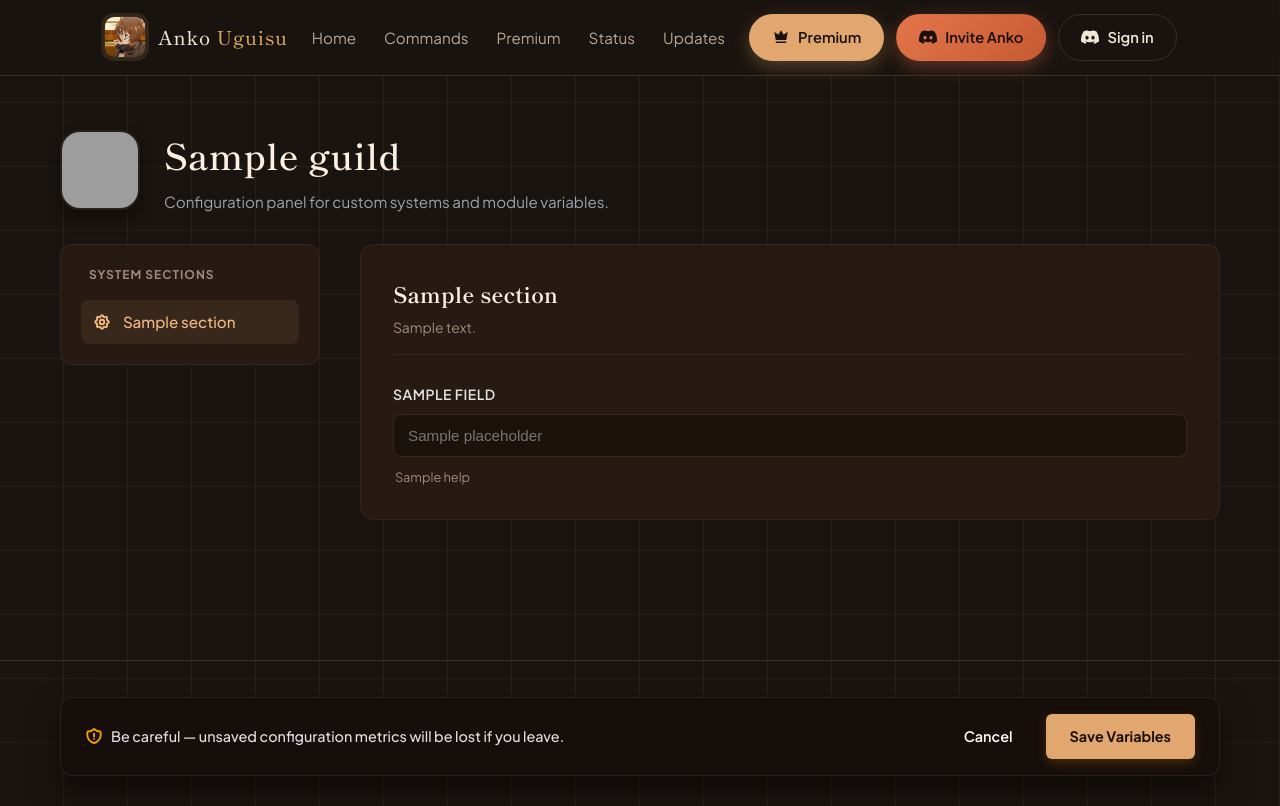
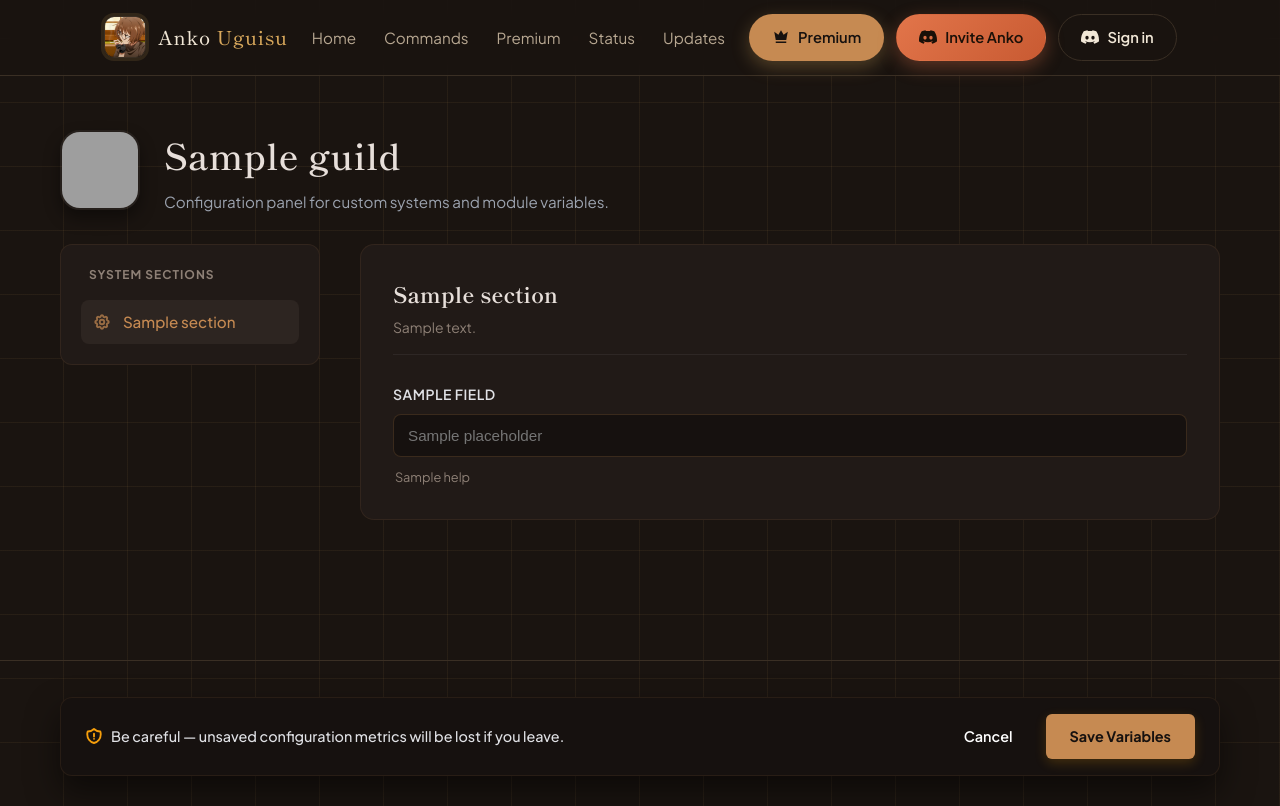
Before and after one commit to vincent-smg/bot-siter-, a Flask app: template templates/dashboard_guild.html in a window 1280 px wide. Run offline with Flask 3, Linux system fonts and the light colour scheme; tables that the repository leaves empty hold one stand-in row (values such as "Sample post"); the template is opened without the code that fills it: values that come from a table or form of the project are taken from there, most other values are stand-ins (such as "Sample title", 1, 10 or a date in 2020); grey boxes are pictures that could not be loaded.

Commit message:
Update dashboard_guild.html

```diff
--- a/templates/dashboard_guild.html
+++ b/templates/dashboard_guild.html
@@ -3,7 +3,7 @@
 {% block title %}{{ guild.name }} Configuration | Anko Uguisu{% endblock %}
 
 {% block content %}
-<header class="page-head" style="background: linear-gradient(180deg, var(--bg-deep) 0%, rgba(28, 18, 12, 0) 100%); padding: 50px 0 30px 0;">
+<header class="page-head" style="background: linear-gradient(180deg, var(--bg-deep) 0%, rgba(22, 17, 15, 0) 100%); padding: 50px 0 30px 0;">
   <div class="container" style="max-width: 1200px; margin: 0 auto; padding: 0 20px;">
     <div class="dash-guild-heading" style="display: flex; align-items: center; gap: 24px;">
       {% if guild.icon %}
@@ -115,90 +115,83 @@
 </div>
 
 <style>
-  /* Base structural container changes to override cool grays */
-  .dash-section-nav {
-    background: #261a12 !important; /* Warm panel brown */
-    border: 1px solid rgba(226, 167, 111, 0.08) !important;
+  /* Base structural: Darker Coffee Brown */
+  .dash-section-nav, .settings-block {
+    background: #211a17 !important;
+    border: 1px solid rgba(198, 138, 82, 0.1) !important;
   }
 
-  .settings-block {
-    background: #261a12 !important; /* Warm panel brown */
-    border: 1px solid rgba(226, 167, 111, 0.08) !important;
-  }
-
-  /* Form Inputs (Deeper background contrast) */
+  /* Form Inputs: Deepest Coffee Background */
   .dashboard-native-input,
   .dashboard-native-textarea,
   .tag-array-container,
   .dashboard-toggle-switch {
-    background: #1c120c !important; /* Base deep background color */
-    border: 1px solid rgba(226, 167, 111, 0.15) !important;
-    color: #fcefe3 !important; /* Off-white warm text */
+    background: #16110f !important;
+    border: 1px solid rgba(198, 138, 82, 0.2) !important;
+    color: #e7dfda !important;
   }
 
-  /* Text elements mapping */
+  /* Text: Neutral Coffee Cream and Muted Sepia */
   .settings-block__title, h1, h2 {
-    color: #fcefe3 !important;
+    color: #e7dfda !important;
   }
 
   .settings-block__desc, .field-help-hint, .dash-section-nav__label {
-    color: #a08a7c !important; /* Muted sepia text */
+    color: #8e8076 !important;
   }
 
-  /* Left Navigation Interaction Details */
+  /* Navigation: Active state matching the Landing Page Gold */
   .dash-section-nav__link {
-    color: #a08a7c !important;
+    color: #8e8076 !important;
   }
 
   .dash-section-nav__link.is-active {
-    background: #38271b !important; /* Distinct selected brown layer */
-    color: #f3b982 !important; /* Warm theme gold text */
+    background: #2d2521 !important;
+    color: #c68a52 !important;
   }
 
   .dash-section-nav__link.is-active .dash-section-nav__icon {
-    color: #f3b982 !important;
-    opacity: 1 !important;
+    color: #c68a52 !important;
   }
 
   .dash-section-nav__link:hover:not(.is-active) {
-    background: rgba(243, 185, 130, 0.04) !important;
-    color: #fcefe3 !important;
+    background: rgba(198, 138, 82, 0.05) !important;
+    color: #e7dfda !important;
   }
 
-  /* Buttons & Save Guards */
+  /* Buttons: Using the specific landing page Gold */
   .settings-action-bar {
-    background: #160e0a !important; /* Super dark footer anchor */
-    border: 1px solid rgba(243, 185, 130, 0.1) !important;
+    background: #16110f !important;
+    border: 1px solid rgba(198, 138, 82, 0.1) !important;
   }
 
   .btn--gold {
-    background: #e2a76f !important; /* Signature button gold */
-    color: #1c120c !important; /* Dark text inside button */
+    background: #c68a52 !important;
+    color: #16110f !important;
   }
 
   .btn--gold:hover {
-    background: #f3b982 !important;
+    background: #d79b64 !important;
   }
 
   .tag-add-btn {
-    border-color: #e2a76f !important;
-    color: #e2a76f !important;
+    border-color: #c68a52 !important;
+    color: #c68a52 !important;
   }
 
   .tag-add-btn:hover {
-    background: #e2a76f !important;
-    color: #1c120c !important;
+    background: #c68a52 !important;
+    color: #16110f !important;
   }
 
   .tag-array-pill {
-    background: #38271b !important;
-    border: 1px solid rgba(226, 167, 111, 0.15) !important;
-    color: #fcefe3 !important;
+    background: #2d2521 !important;
+    border: 1px solid rgba(198, 138, 82, 0.15) !important;
+    color: #e7dfda !important;
   }
 
-  /* Toggles matching your theme green or gold */
   .toggle-input:checked + .toggle-switch-track {
-    background-color: #e2a76f !important; /* Or use a soft sage green if preferred */
+    background-color: #c68a52 !important;
   }
 </style>
 
```
